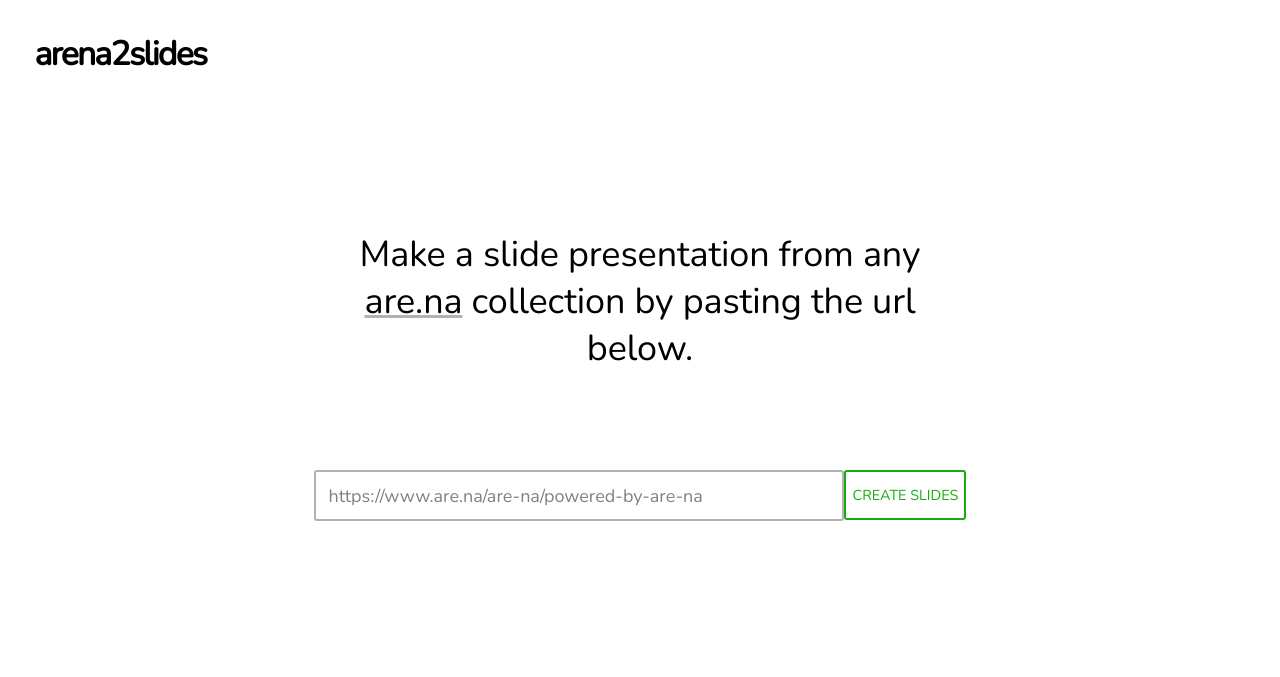
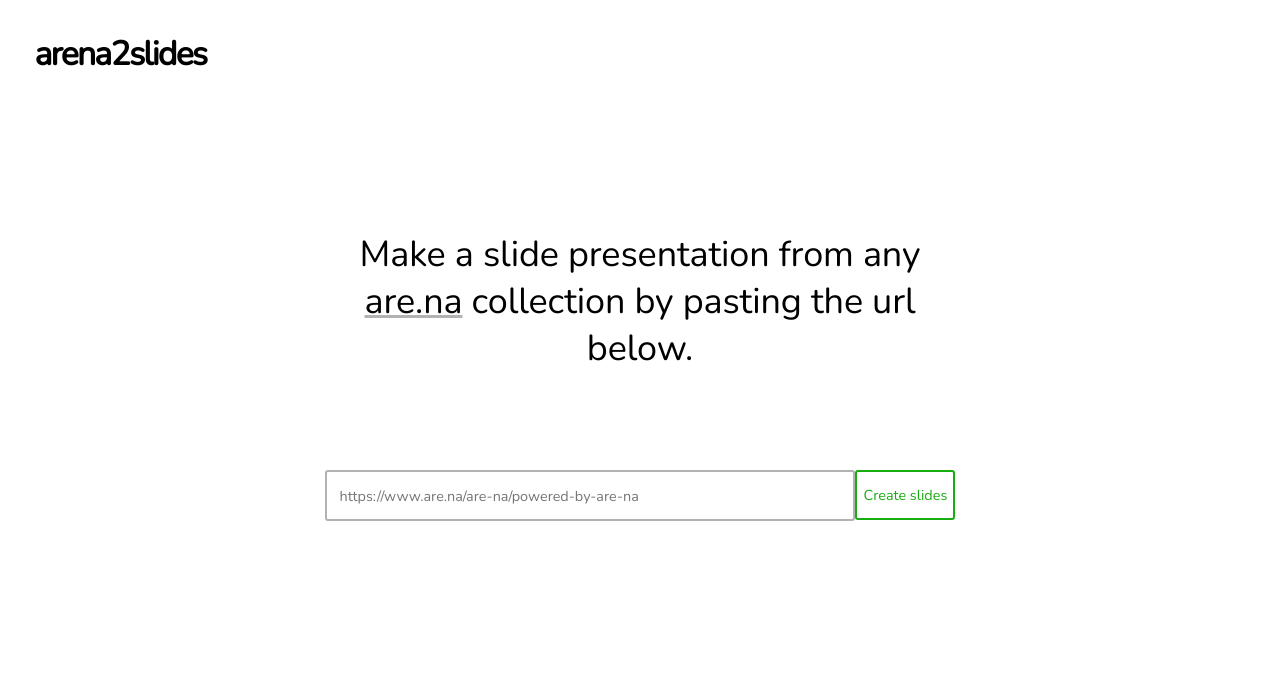
Before and after one commit to tiny-factories/arena2slides, a website: page public/index.html in a window 1280 px wide. Shown: the top 677 px of the page. Drawn offline with nearby package versions, Linux system fonts and the light colour scheme; no server answers; a web font is replaced by a local one.

Commit message:
stylzied search engine again

```diff
--- a/public/index.html
+++ b/public/index.html
@@ -60,7 +60,7 @@
         <div class="searchSection">
 
           <input id="arenaurl" type="text" name="arenaurl" placeholder="https://www.are.na/are-na/powered-by-are-na">
-          <button id="submit" type="button">create slides</button>
+          <button id="submit" type="button">Create slides</button>
         </div>
 
       </c>
--- a/public/style.css
+++ b/public/style.css
@@ -118,13 +118,6 @@
   justify-content: center;
 }
 
-.searchSection input::placeholder {
-  /* Chrome, Firefox, Opera, Safari 10.1+ */
-  color: gray;
-  font-size: 1em;
-  opacity: 1;
-}
-
 
 .searchSection input {
   height: 45px;
@@ -136,7 +129,7 @@
   transition: .2s;
   width: 40vw;
   padding-left: 1vw;
-  font-size: 1.5em;
+  font-size: 1.2em;
   opacity: 1;
 }
 
@@ -151,7 +144,7 @@
   height: 50px;
   float: right;
   font-size: 1.2rem;
-  text-transform: uppercase;
+
 }
 
 .searchSection button:hover {
```
Also changed, not shown: 1 other file.
